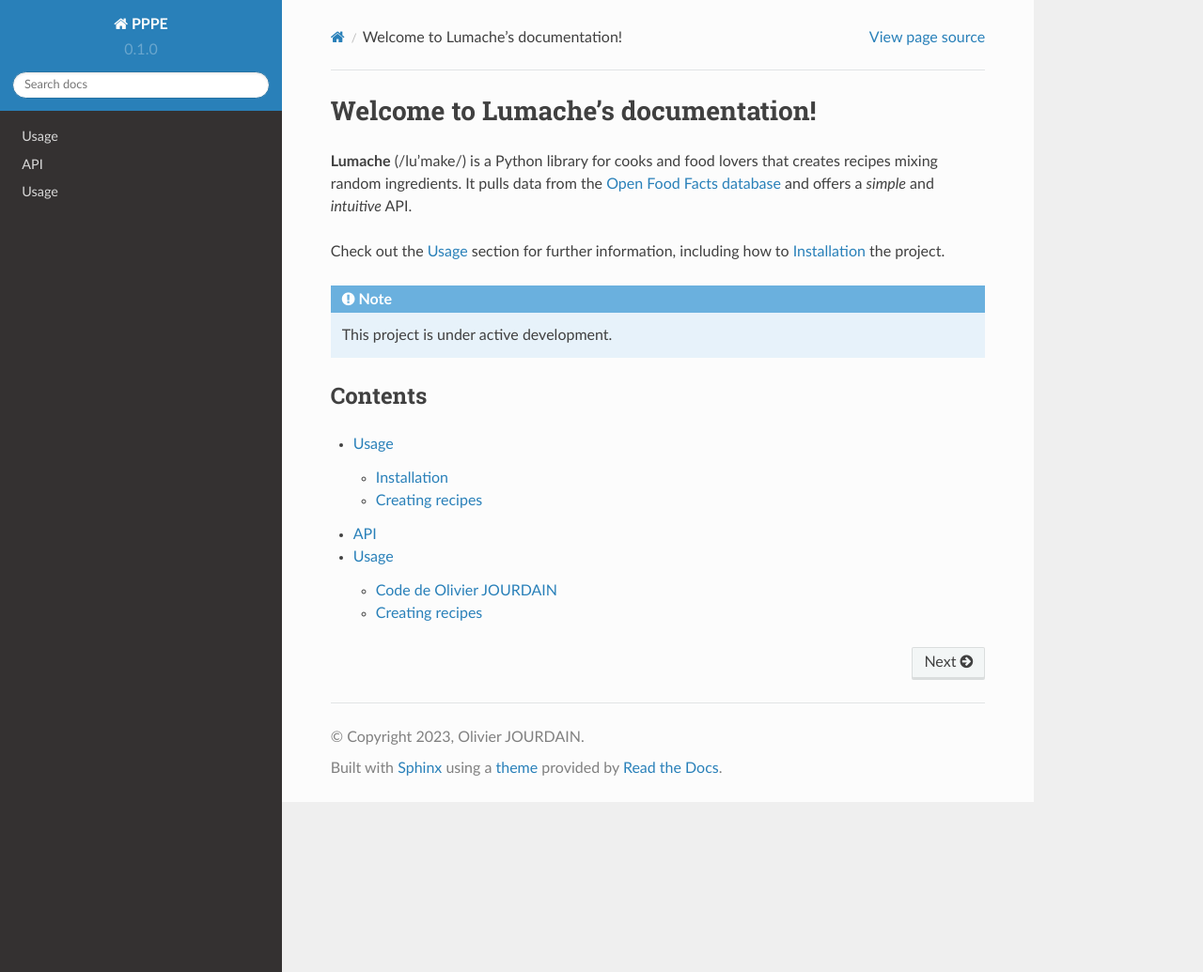
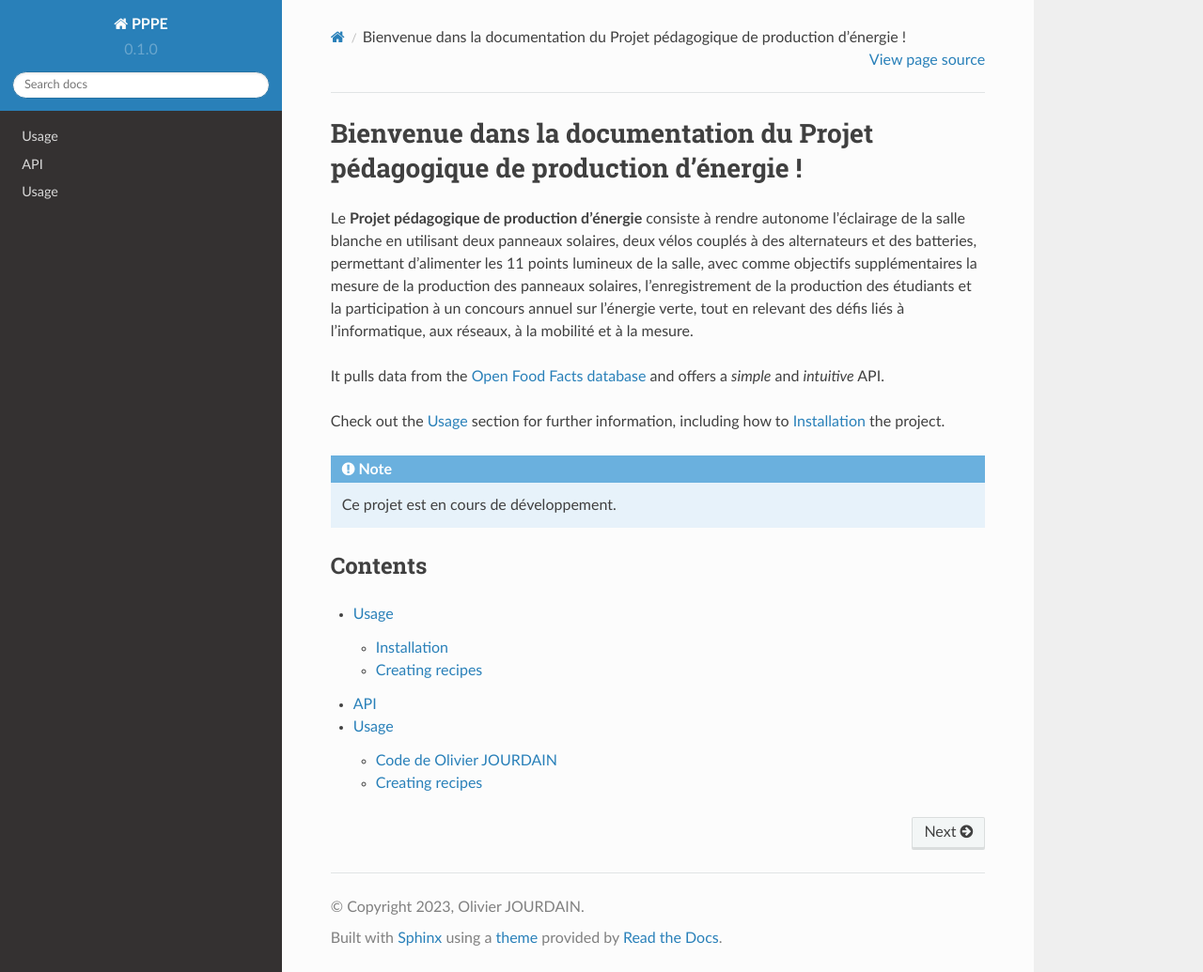
Before and after one commit to Oliopti/Documentation-PPPE, a Sphinx documentation site: the page built from docs/source/index.rst, in a window 1280 px wide and 1035 px high. Shown: the whole window at 94% size. Built offline with Sphinx 7.4.7 and the Read the Docs theme 2.0.0, drawn with Linux system fonts in a browser that asks for light colours.

Commit message:
Update index.rst

```diff
--- a/docs/source/index.rst
+++ b/docs/source/index.rst
@@ -1,8 +1,13 @@
-Welcome to Lumache's documentation!
+Bienvenue dans la documentation du Projet pédagogique de production d'énergie !
 ===================================
 
-**Lumache** (/lu'make/) is a Python library for cooks and food lovers
-that creates recipes mixing random ingredients.
+Le **Projet pédagogique de production d'énergie** consiste à rendre autonome l'éclairage
+de la salle blanche en utilisant deux panneaux solaires, deux vélos couplés à des alternateurs
+et des batteries, permettant d'alimenter les 11 points lumineux de la salle, avec comme objectifs
+supplémentaires la mesure de la production des panneaux solaires, l'enregistrement de la production
+des étudiants et la participation à un concours annuel sur l'énergie verte, tout en relevant des défis
+liés à l'informatique, aux réseaux, à la mobilité et à la mesure.
+
 It pulls data from the `Open Food Facts database <https://world.openfoodfacts.org/>`_
 and offers a *simple* and *intuitive* API.
 
@@ -11,7 +16,7 @@
 
 .. note::
 
-   This project is under active development.
+   Ce projet est en cours de développement.
 
 Contents
 --------
```
